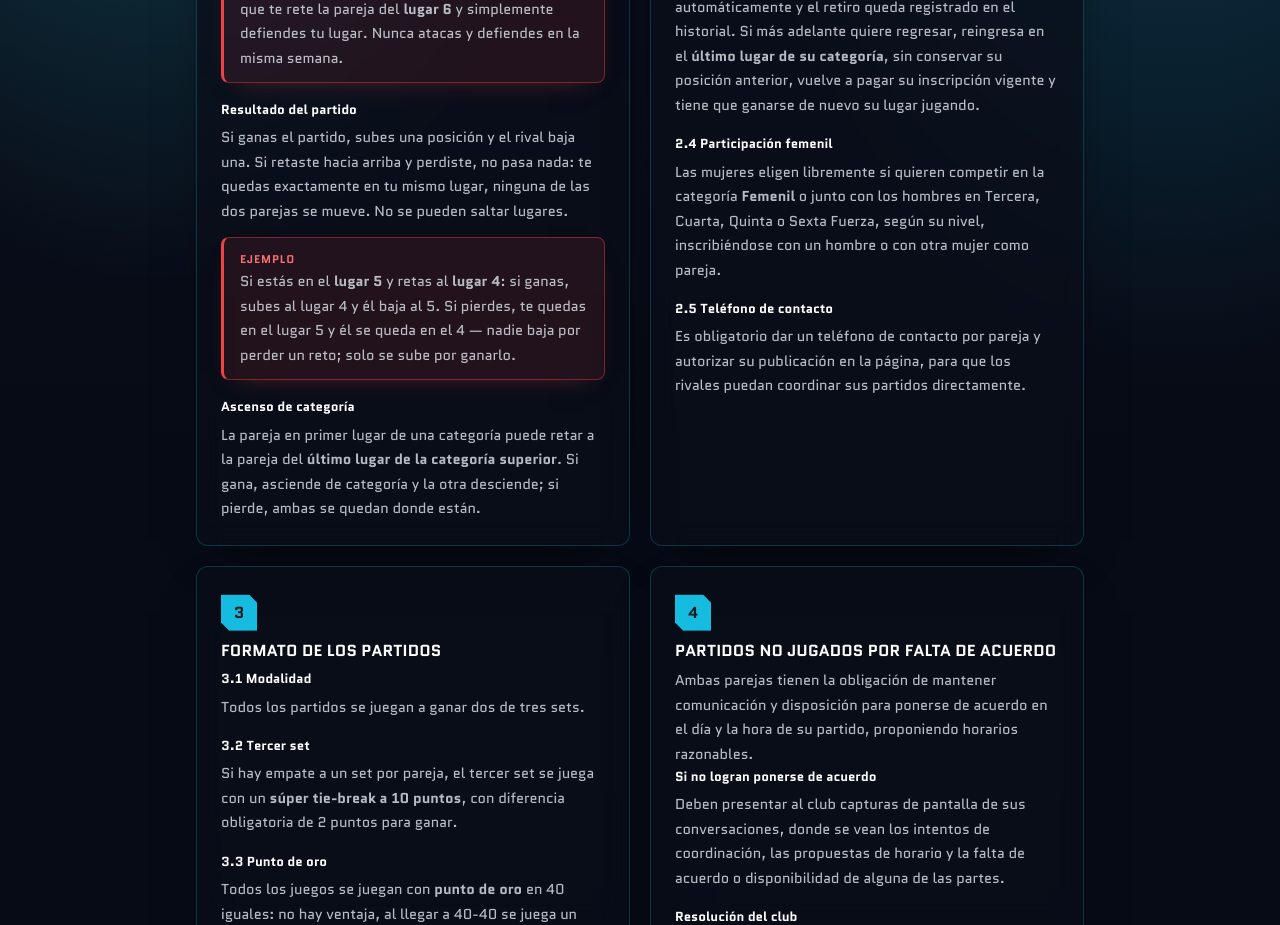
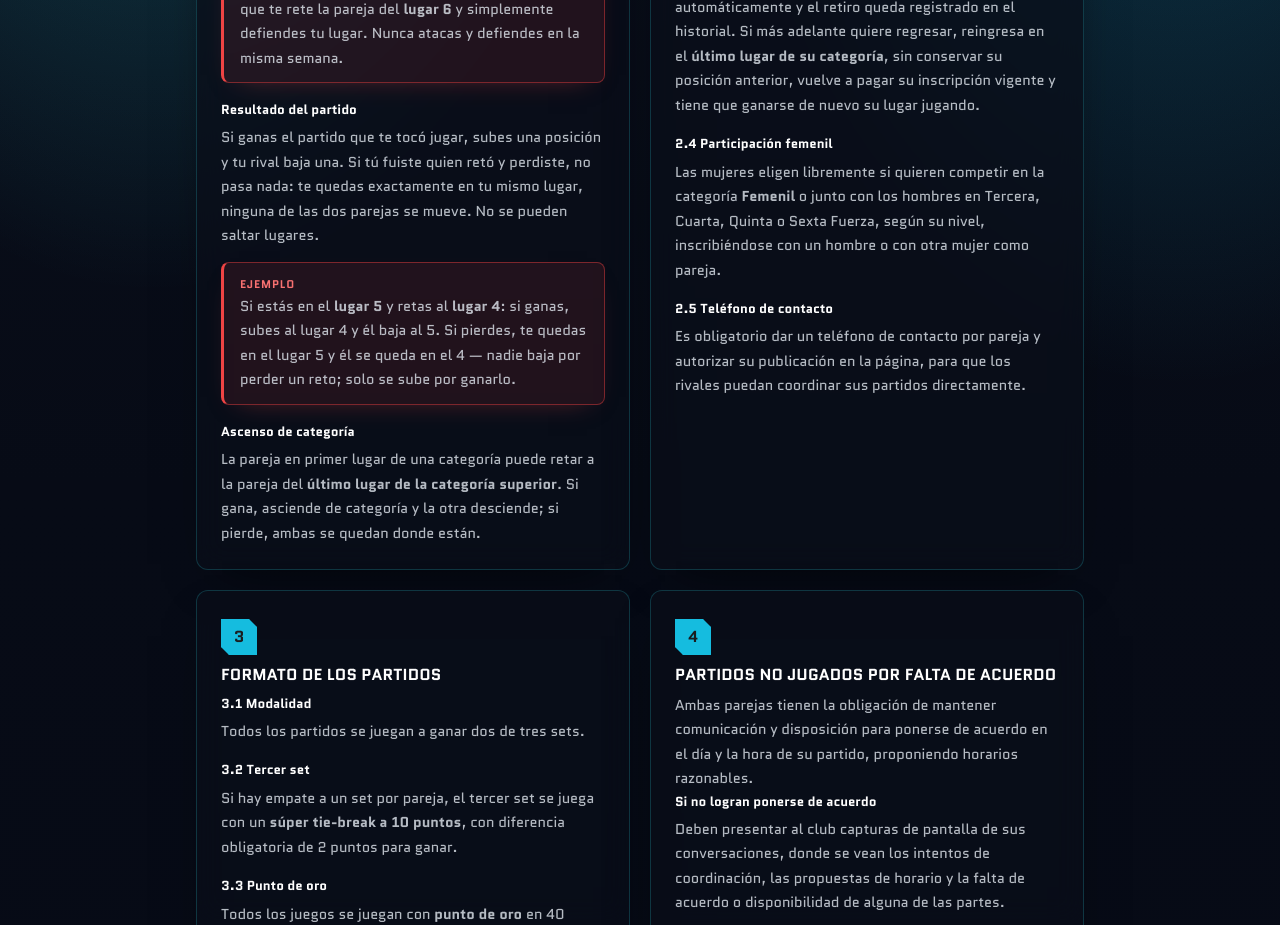
Before and after one commit to Carlosabrego136/Padel, a Next.js app: page /reglamento in a window 1280 px wide. Shown: the part 1120-2045 px from the top of the page. Built offline with nearby package versions, Linux system fonts and the light colour scheme; no server answers.

Commit message:
Simplificar_redaccion_de_resultado_del_partido_en_el_reglamento

```diff
--- a/src/app/reglamento/page.tsx
+++ b/src/app/reglamento/page.tsx
@@ -82,9 +82,9 @@ function construirReglas(cfg: Map<string, string>): Regla[] {
           <div className="rule-card__sub">
             <p className="rule-card__sub-title">Resultado del partido</p>
             <p>
-              Si ganas el partido, subes una posición y el rival baja una. Si retaste hacia arriba y perdiste, no
-              pasa nada: te quedas exactamente en tu mismo lugar, ninguna de las dos parejas se mueve. No se pueden
-              saltar lugares.
+              Si ganas el partido que te tocó jugar, subes una posición y tu rival baja una. Si tú fuiste quien
+              retó y perdiste, no pasa nada: te quedas exactamente en tu mismo lugar, ninguna de las dos parejas se
+              mueve. No se pueden saltar lugares.
             </p>
             <div className="rule-card__example">
               <p className="rule-card__example-label">Ejemplo</p>
```
